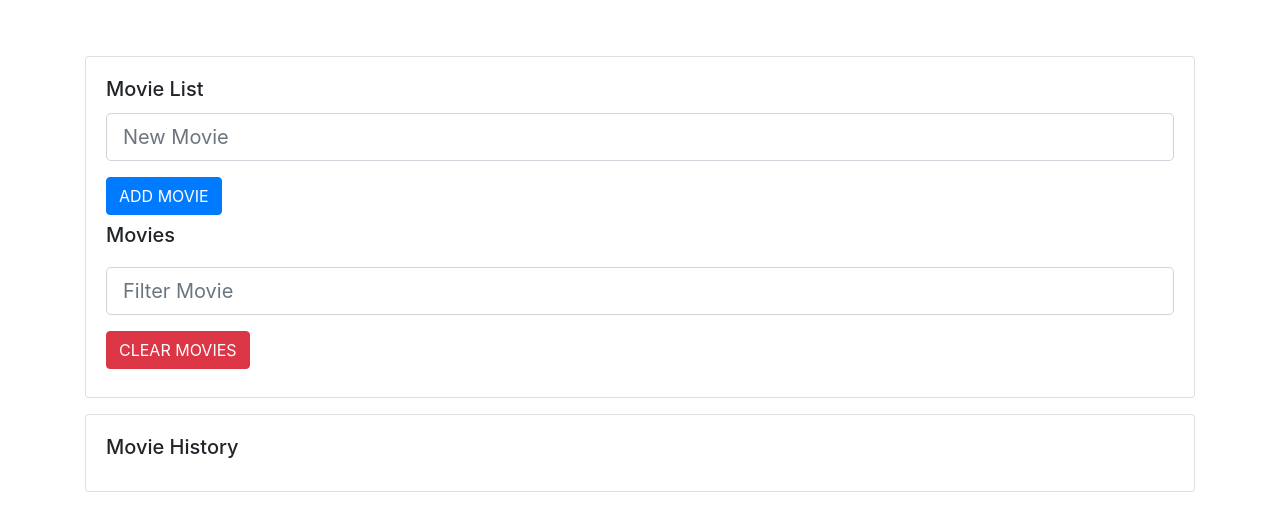
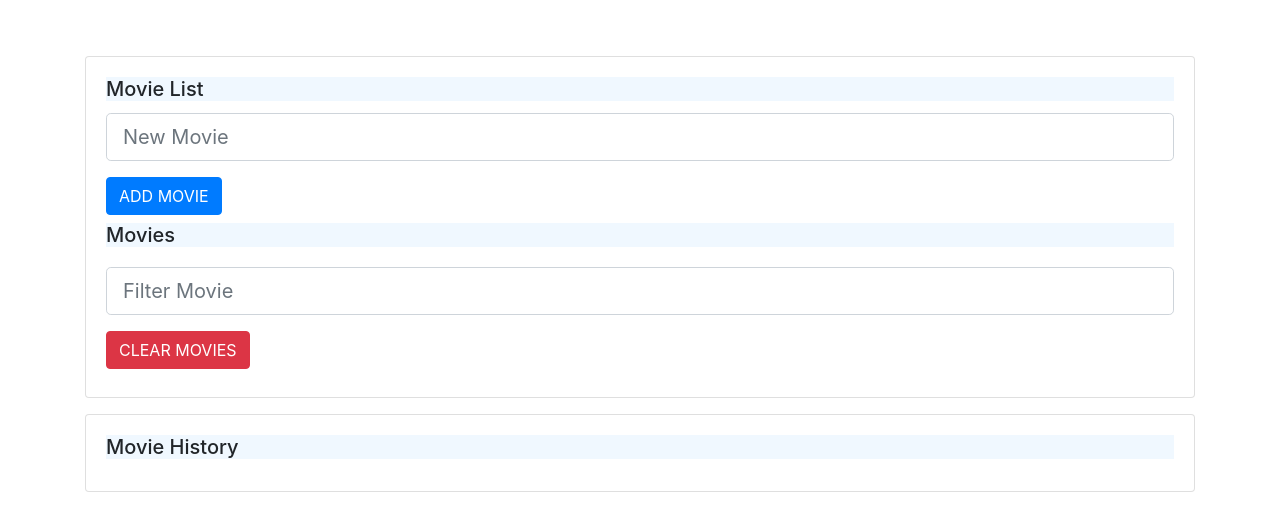
Before and after one commit to xaviernguyen07/A01173857labwork, a plain HTML site: page index.html in a window 1280 px wide. Drawn offline with nearby package versions, Linux system fonts and the light colour scheme.

Commit message:
made style fixes

```diff
--- a/style.css
+++ b/style.css
@@ -7,7 +7,9 @@
   .container {
     height: 90vh;
   }
-
+  .card-title{
+    background-color: aliceblue;
+  }
   li:hover {
     cursor: pointer;
   }
```
